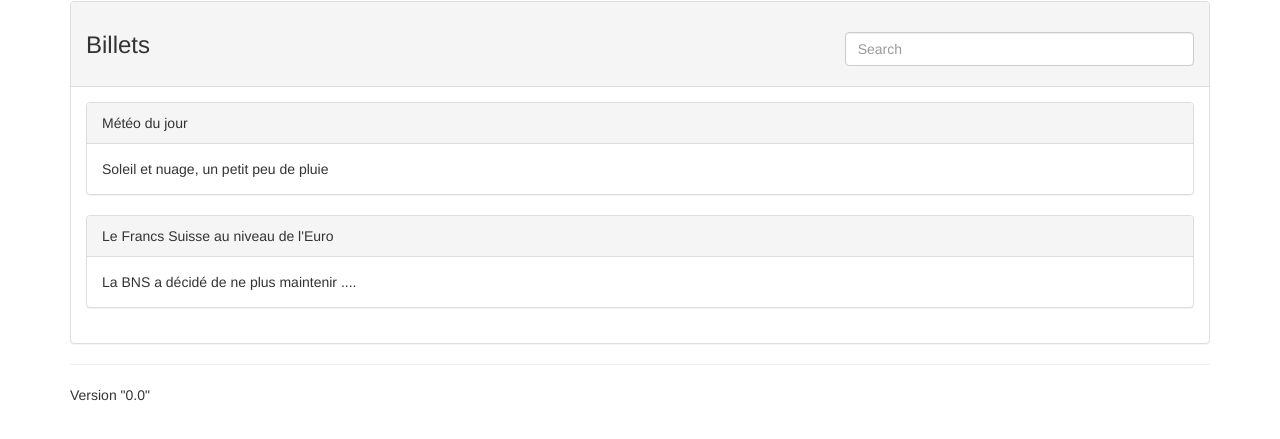
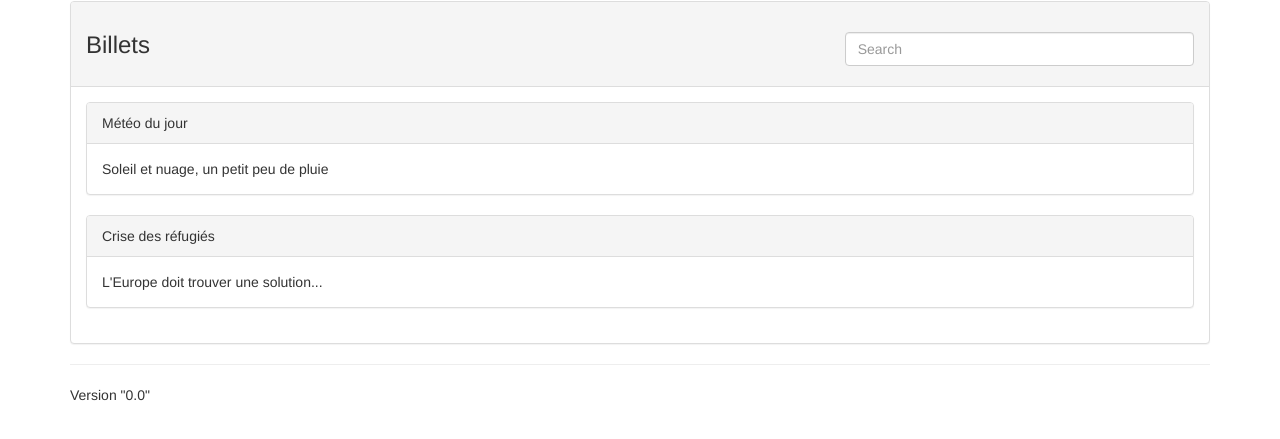
Before and after one commit to tonio73/MicroBlogAspAngular, a website: page MicroBlog/BrowserApp/index.html in a window 1280 px wide. Shown: the part 55-494 px from the top of the page. Drawn offline with nearby package versions, Linux system fonts and the light colour scheme; some packages are replaced by stand-ins of ours.

Commit message:
Update 2016

```diff
--- a/MicroBlog/BrowserApp/index.html
+++ b/MicroBlog/BrowserApp/index.html
@@ -4,7 +4,7 @@
     <meta name="viewport" content="width=device-width, initial-scale=1">
     <meta charset="utf-8">
     <meta http-equiv="X-UA-Compatible" content="IE=9;IE=10;IE=11">
-    <title ng-bind="module.pageTitle">ToDo Manager</title>
+    <title ng-bind="module.pageTitle">Micro Blog</title>
     <link rel="stylesheet" href="bower_components/bootstrap/dist/css/bootstrap.css">
     <link rel="stylesheet" href="css/app.css" />
 </head>
--- a/MicroBlog/BrowserApp/js/main.js
+++ b/MicroBlog/BrowserApp/js/main.js
@@ -22,6 +22,6 @@
     // Example controller for the index of Posts, contains some preliminary test data to replace with data from the server
    .controller('postsCtrl', ['$scope', function ($scope) {
        $scope.posts = [{ title: 'Météo du jour', body: 'Soleil et nuage, un petit peu de pluie' },
-           {title: 'Le Francs Suisse au niveau de l\'Euro', body: 'La BNS a décidé de ne plus maintenir ....'}
+           {title: 'Crise des réfugiés', body: "L'Europe doit trouver une solution..."}
            ];
     }]);
```
Also changed, not shown: 1 other file.
